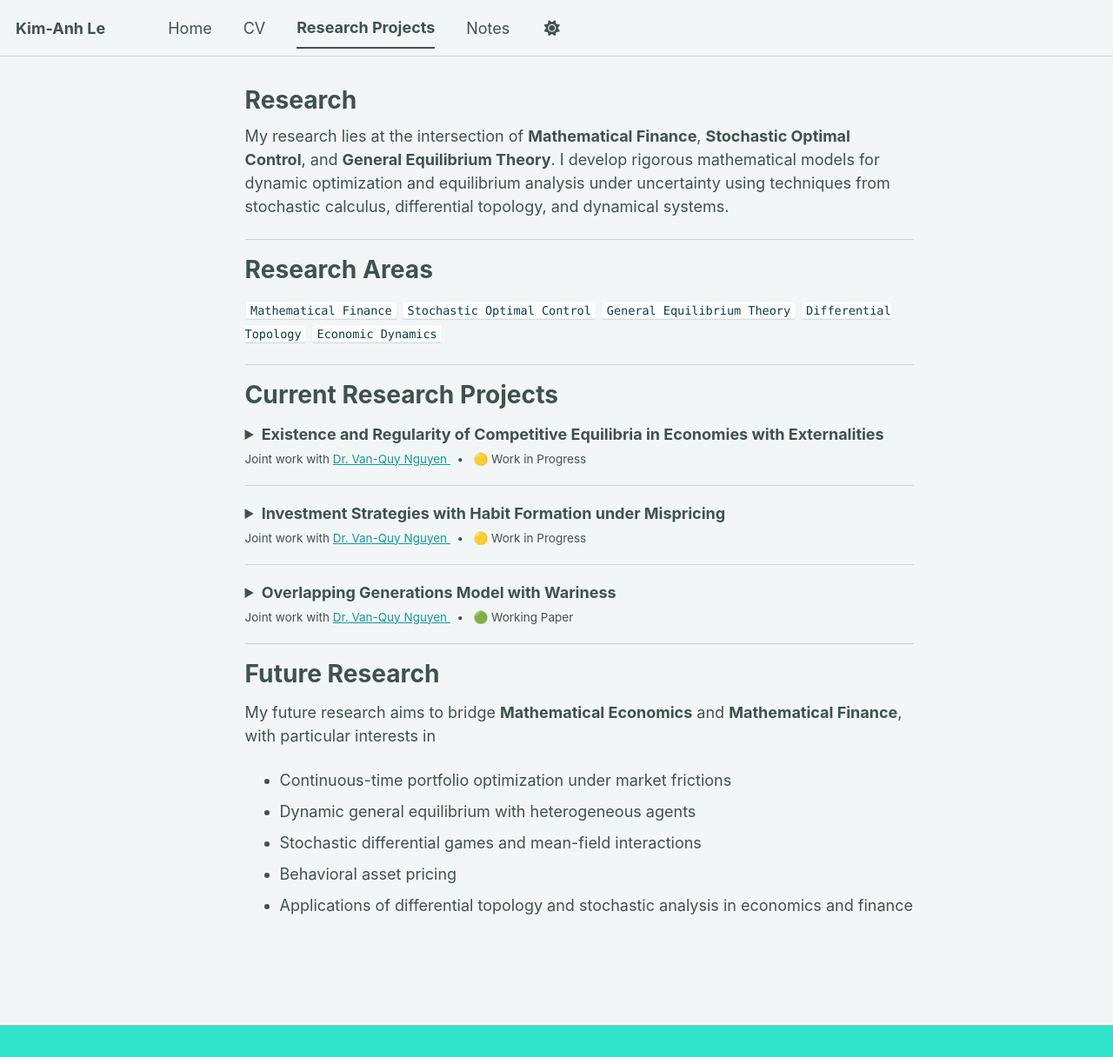
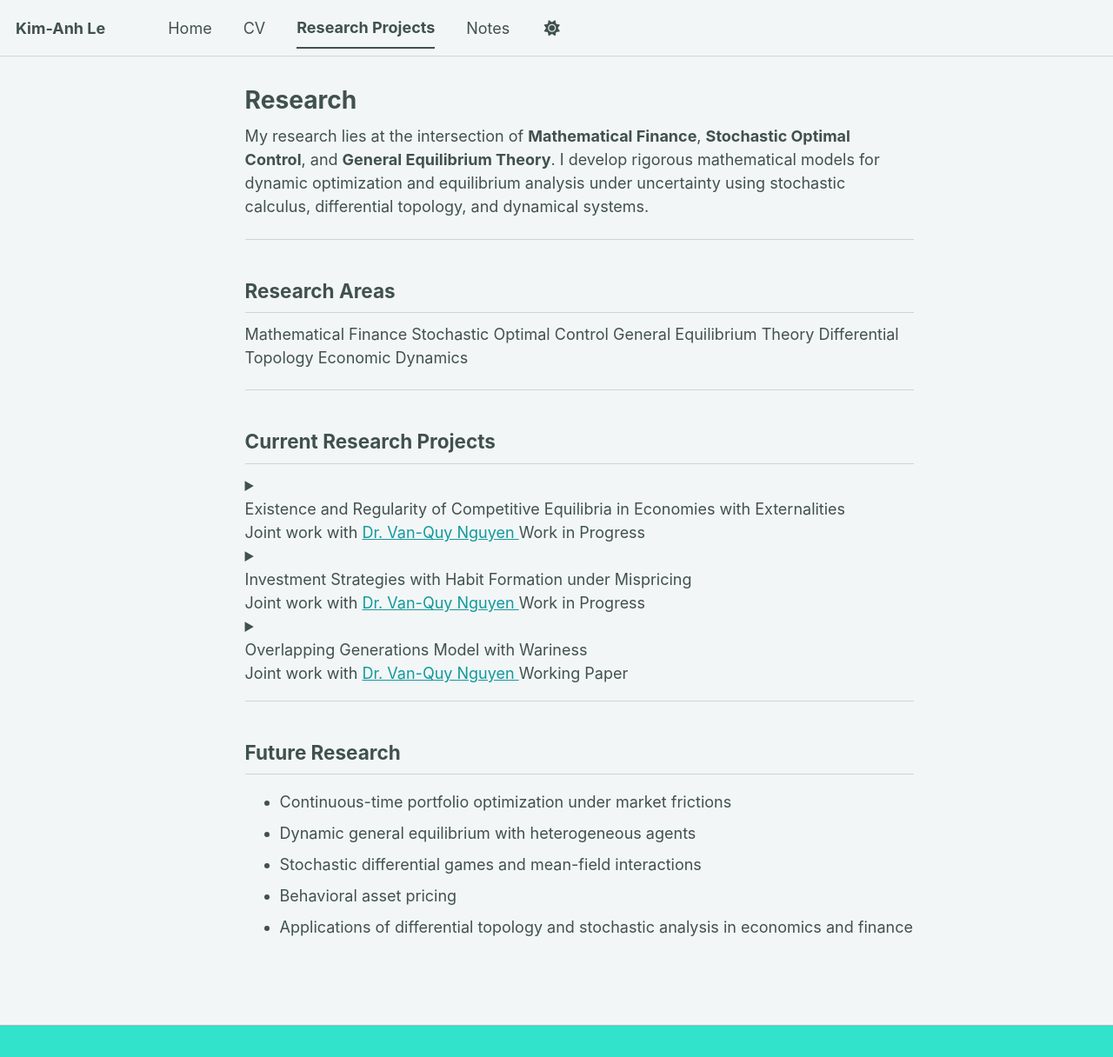
Before and after one commit to kimanhchloe/kimanhchloe.github.io, a Jekyll site: the page built from _pages/research.md, in a window 1280 px wide and 1216 px high. Shown: the whole window at 87% size. Built offline with Jekyll 4.4.1, drawn with Linux system fonts in a browser that asks for light colours; a style sheet for code colours, icons or effects is not loaded.

Commit message:
Update research page and homepage

```diff
--- a/_pages/research.md
+++ b/_pages/research.md
@@ -1,178 +1,270 @@
 ---
-
 layout: single
 title: "Research"
 permalink: /research/
 author_profile: false
-
 ---
 
-My research lies at the intersection of **Mathematical Finance**, **Stochastic Optimal Control**, and **General Equilibrium Theory**. I develop rigorous mathematical models for dynamic optimization and equilibrium analysis under uncertainty using techniques from stochastic calculus, differential topology, and dynamical systems.
+<p>
+My research lies at the intersection of <strong>Mathematical Finance</strong>,
+<strong>Stochastic Optimal Control</strong>, and
+<strong>General Equilibrium Theory</strong>.
+I develop rigorous mathematical models for dynamic optimization and equilibrium
+analysis under uncertainty using stochastic calculus, differential topology,
+and dynamical systems.
+</p>
 
----
+<hr>
 
-# Research Areas
+<h2>Research Areas</h2>
 
-`Mathematical Finance`
-`Stochastic Optimal Control`
-`General Equilibrium Theory`
-`Differential Topology`
-`Economic Dynamics`
+<p>
 
----
+<span class="keyword">Mathematical Finance</span>
 
-# Current Research Projects
+<span class="keyword">Stochastic Optimal Control</span>
+
+<span class="keyword">General Equilibrium Theory</span>
+
+<span class="keyword">Differential Topology</span>
+
+<span class="keyword">Economic Dynamics</span>
+
+</p>
+
+<hr>
+
+<h2>Current Research Projects</h2>
+
+<!-- ====================================================== -->
 
 <details class="project">
 
 <summary>
 
-<b>Existence and Regularity of Competitive Equilibria in Economies with Externalities</b>
+<div class="project-title">
 
-<br>
+Existence and Regularity of Competitive Equilibria in Economies with Externalities
 
-<small>
+</div>
+
+<div class="project-meta">
 
 Joint work with
-
 <a href="https://sites.google.com/view/vanquy93/home?authuser=0" target="_blank">
-
 Dr. Van-Quy Nguyen
-
 </a>
 
-&nbsp;&nbsp;•&nbsp;&nbsp;
+<span class="status progress">
+Work in Progress
+</span>
 
-🟡 Work in Progress
-
-</small>
+</div>
 
 </summary>
 
-### Overview
+<h3>Overview</h3>
+
+<p>
 
 This project develops a rigorous general equilibrium framework for pure exchange economies with non-separable consumption and wealth externalities. By combining differential topology with equilibrium analysis, it establishes the global existence and generic regularity of competitive equilibria.
 
-### Highlights
+</p>
 
-- Constructed a comprehensive equilibrium framework for multi-consumer and multi-commodity economies with externalities.
-- Established global equilibrium existence through a multidimensional homotopy deformation framework.
-- Applied the **Transversality Theorem** and **Regular Value Theorem** to prove generic regularity, showing that regular economies form an open full-measure subset with finitely many differentiable equilibria.
+<h3>Highlights</h3>
 
-### Keywords
+<ul>
 
-`General Equilibrium`
-`Differential Topology`
-`Homotopy`
-`Externalities`
+<li>
+Constructed a comprehensive equilibrium framework for multi-consumer and multi-commodity economies with externalities.
+</li>
+
+<li>
+Established global equilibrium existence through a multidimensional homotopy deformation framework.
+</li>
+
+<li>
+Applied the <strong>Transversality Theorem</strong> and <strong>Regular Value Theorem</strong> to prove generic regularity, showing that regular economies form an open full-measure subset with finitely many differentiable equilibria.
+</li>
+
+</ul>
+
+<h3>Keywords</h3>
+
+<p>
+
+<span class="keyword">General Equilibrium</span>
+
+<span class="keyword">Differential Topology</span>
+
+<span class="keyword">Homotopy</span>
+
+<span class="keyword">Externalities</span>
+
+</p>
 
 </details>
 
----
+<!-- ====================================================== -->
 
 <details class="project">
 
 <summary>
 
-<b>Investment Strategies with Habit Formation under Mispricing</b>
+<div class="project-title">
 
-<br>
+Investment Strategies with Habit Formation under Mispricing
 
-<small>
+</div>
+
+<div class="project-meta">
 
 Joint work with
-
 <a href="https://sites.google.com/view/vanquy93/home?authuser=0" target="_blank">
-
 Dr. Van-Quy Nguyen
-
 </a>
 
-&nbsp;&nbsp;•&nbsp;&nbsp;
+<span class="status progress">
+Work in Progress
+</span>
 
-🟡 Work in Progress
-
-</small>
+</div>
 
 </summary>
 
-### Overview
+<h3>Overview</h3>
+
+<p>
 
 This project investigates continuous-time optimal consumption and portfolio allocation under habit formation and asset mispricing. The objective is to derive explicit feedback investment strategies and establish rigorous mathematical verification of their optimality.
 
-### Highlights
+</p>
 
-- Derived exact closed-form feedback control strategies under both CRRA and logarithmic utility.
-- Decomposed the optimal portfolio into **myopic demand**, **mispricing hedging demand**, and **inflation hedging demand**.
-- Proved the **Verification Theorem** using generalized multidimensional Itô calculus for jump-diffusion processes.
-- Established global uniqueness by constructing a strictly negative-definite Hessian matrix for the Hamilton–Jacobi–Bellman operator.
+<h3>Highlights</h3>
 
-### Keywords
+<ul>
 
-`Mathematical Finance`
-`Stochastic Control`
-`Portfolio Optimization`
-`Habit Formation`
-`HJB Equation`
-`Mispricing`
+<li>
+Derived exact closed-form feedback control strategies under both CRRA and logarithmic utility.
+</li>
+
+<li>
+Decomposed the optimal portfolio into <strong>myopic demand</strong>, <strong>mispricing hedging demand</strong>, and <strong>inflation hedging demand</strong>.
+</li>
+
+<li>
+Proved the <strong>Verification Theorem</strong> using generalized multidimensional Itô calculus for jump-diffusion processes.
+</li>
+
+<li>
+Established global uniqueness through a strictly negative-definite Hessian matrix for the Hamilton–Jacobi–Bellman operator.
+</li>
+
+</ul>
+
+<h3>Keywords</h3>
+
+<p>
+
+<span class="keyword">Mathematical Finance</span>
+
+<span class="keyword">Stochastic Control</span>
+
+<span class="keyword">Portfolio Optimization</span>
+
+<span class="keyword">HJB Equation</span>
+
+<span class="keyword">Habit Formation</span>
+
+<span class="keyword">Mispricing</span>
+
+</p>
 
 </details>
 
----
+<!-- ====================================================== -->
 
 <details class="project">
 
 <summary>
 
-<b>Overlapping Generations Model with Wariness</b>
+<div class="project-title">
 
-<br>
+Overlapping Generations Model with Wariness
 
-<small>
+</div>
+
+<div class="project-meta">
 
 Joint work with
-
 <a href="https://sites.google.com/view/vanquy93/home?authuser=0" target="_blank">
-
 Dr. Van-Quy Nguyen
-
 </a>
 
-&nbsp;&nbsp;•&nbsp;&nbsp;
+<span class="status paper">
+Working Paper
+</span>
 
-🟢 Working Paper
-
-</small>
+</div>
 
 </summary>
 
-### Overview
+<h3>Overview</h3>
 
-This project develops a two-period overlapping generations model incorporating lifecycle wariness through a non-smooth max-min utility specification. The research investigates the effects of behavioral preferences on capital accumulation, dynamic efficiency, and long-run economic growth.
+<p>
 
-### Highlights
+This project develops a two-period overlapping generations model incorporating lifecycle wariness through a non-smooth max-min utility specification. The research investigates how behavioral preferences affect capital accumulation, dynamic efficiency, and long-run economic growth.
 
-- Solved a two-period household optimization problem with a non-smooth max-min objective, deriving a nonlinear piecewise capital accumulation law across three endogenous return-driven regimes.
-- Constructed a global phase diagram for a logarithmic Cobb–Douglas economy, establishing steady-state existence, uniqueness, and finite-threshold projection.
-- Derived parameter conditions for decentralized Golden Rule implementation and extended the framework to a Romer-type endogenous growth model.
+</p>
 
-### Keywords
+<h3>Highlights</h3>
 
-`Overlapping Generations`
-`Economic Growth`
-`Dynamic Optimization`
-`Dynamical Systems`
+<ul>
+
+<li>
+Solved a two-period household optimization problem with a non-smooth max-min objective, deriving a nonlinear piecewise capital accumulation law across three endogenous return-driven regimes.
+</li>
+
+<li>
+Constructed a global phase diagram for a logarithmic Cobb–Douglas economy, establishing steady-state existence, uniqueness, and finite-threshold projection.
+</li>
+
+<li>
+Derived parameter conditions for decentralized Golden Rule implementation and extended the framework to a Romer-type endogenous growth model.
+</li>
+
+</ul>
+
+<h3>Keywords</h3>
+
+<p>
+
+<span class="keyword">Overlapping Generations</span>
+
+<span class="keyword">Economic Growth</span>
+
+<span class="keyword">Dynamic Optimization</span>
+
+<span class="keyword">Dynamical Systems</span>
+
+</p>
 
 </details>
 
----
+<hr>
 
-# Future Research
+<h2>Future Research</h2>
 
-My future research aims to bridge **Mathematical Economics** and **Mathematical Finance**, with particular interests in
+<ul>
 
-- Continuous-time portfolio optimization under market frictions
-- Dynamic general equilibrium with heterogeneous agents
-- Stochastic differential games and mean-field interactions
-- Behavioral asset pricing
-- Applications of differential topology and stochastic analysis in economics and finance
+<li>Continuous-time portfolio optimization under market frictions</li>
+
+<li>Dynamic general equilibrium with heterogeneous agents</li>
+
+<li>Stochastic differential games and mean-field interactions</li>
+
+<li>Behavioral asset pricing</li>
+
+<li>Applications of differential topology and stochastic analysis in economics and finance</li>
+
+</ul>
```
Also changed, not shown: assets/css/custom.css (+89 -0 lines).
